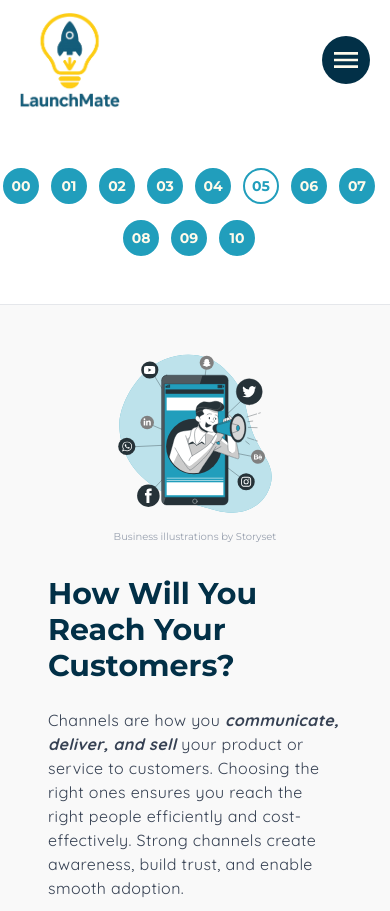
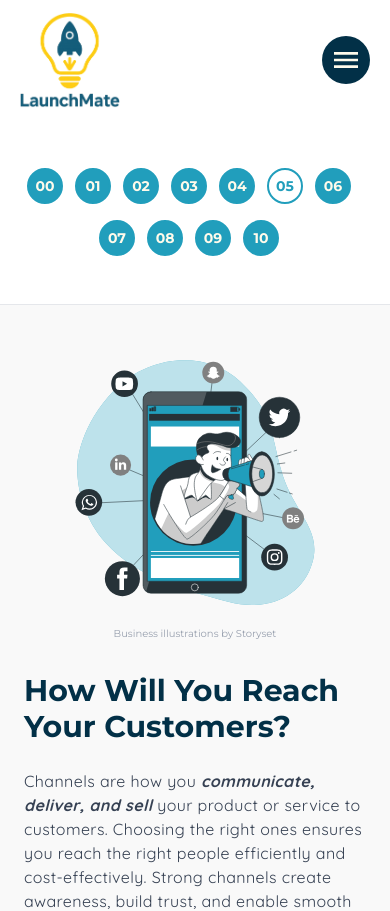
Before and after one commit to happy-phiri/launch-mate-2.0, a React (Vite) app: page /guide/channels in a window 390 px wide. Shown: the top 911 px of the page. Built offline with nearby package versions, Linux system fonts and the light colour scheme.

Commit message:
edit image width on guide pages

```diff
--- a/src/components/GuideNavigation.jsx
+++ b/src/components/GuideNavigation.jsx
@@ -3,7 +3,7 @@ import { navItems } from "../data";
 
 const GuideNavigation = () => {
   return (
-    <aside className="flex flex-wrap justify-center lg:flex-col lg:gap-4 py-10 font-montserrat text-prussian-blue text-sm">
+    <aside className="flex flex-wrap justify-center max-md:px-2.5 lg:flex-col lg:gap-4 py-10 font-montserrat text-prussian-blue text-sm">
       {navItems.map(({ to, label, number }) => (
         <NavLink
           key={to}
--- a/src/layouts/GuideLayout.jsx
+++ b/src/layouts/GuideLayout.jsx
@@ -7,7 +7,7 @@ const GuideLayout = () => {
       <div className="bg-white border-b border-gray-200 lg:border-b-0 lg:border-r lg:min-h-screen lg:sticky lg:top-0">
         <GuideNavigation />
       </div>
-      <div className="bg-[#f9f9f9] px-6 py-10 overflow-auto">
+      <div className="bg-[#f9f9f9] lg:px-6 py-10 overflow-auto">
         <Outlet />
       </div>
     </section>
--- a/src/pages/guide/Channels.jsx
+++ b/src/pages/guide/Channels.jsx
@@ -23,7 +23,7 @@ const Channels = () => {
         <img
           src={channelsImage}
           alt="man faced with a question"
-          className="w-[60%] max-w-md mx-auto"
+          className="w-[80%] lg:w-[60%] max-w-md mx-auto"
         />
         <a
           href="https://storyset.com/business"
--- a/src/pages/guide/Costs.jsx
+++ b/src/pages/guide/Costs.jsx
@@ -23,7 +23,7 @@ const Costs = () => {
         <img
           src={costsImage}
           alt="man faced with a question"
-          className="w-[60%] max-w-md mx-auto"
+          className="w-[80%] lg:w-[60%] max-w-md mx-auto"
         />
         <a
           href="https://storyset.com/people"
--- a/src/pages/guide/Customers.jsx
+++ b/src/pages/guide/Customers.jsx
@@ -18,7 +18,7 @@ const Customers = () => {
         <img
           src={customerImage}
           alt="defining customer personas"
-          className="w-[60%] max-w-md mx-auto"
+          className="w-[80%] lg:w-[60%] max-w-md mx-auto"
         />
         <a
           href="https://storyset.com/business"
--- a/src/pages/guide/Introduction.jsx
+++ b/src/pages/guide/Introduction.jsx
@@ -14,7 +14,7 @@ const Introduction = () => {
       <img
         src={leanCanvasImage}
         alt="lean canvas template"
-        className="w-[90%] rounded-2xl shadow-lg"
+        className="lg:w-[90%] rounded-2xl shadow-lg"
       />
       {/* INTRO SECTION */}
       <div className="space-y-4 max-w-4xl mt-8">
--- a/src/pages/guide/KeyMetrics.jsx
+++ b/src/pages/guide/KeyMetrics.jsx
@@ -22,7 +22,7 @@ const KeyMetrics = () => {
         <img
           src={metricsImage}
           alt="two people analyzing data"
-          className="w-[60%] max-w-md mx-auto"
+          className="w-[80%] lg:w-[60%] max-w-md mx-auto"
         />
         <a
           href="https://storyset.com/work"
--- a/src/pages/guide/Problem.jsx
+++ b/src/pages/guide/Problem.jsx
@@ -22,7 +22,7 @@ const Problem = () => {
         <img
           src={problemImage}
           alt="man offering helping hand"
-          className="w-[60%] max-w-md mx-auto"
+          className="w-[80%] lg:w-[60%] max-w-md mx-auto"
         />
         <a
           href="https://storyset.com/people"
--- a/src/pages/guide/Revenue.jsx
+++ b/src/pages/guide/Revenue.jsx
@@ -23,7 +23,7 @@ const Revenue = () => {
         <img
           src={revenueImage}
           alt="woman on a call in front of store"
-          className="w-[60%] max-w-md mx-auto"
+          className="w-[80%] lg:w-[60%] max-w-md mx-auto"
         />
         <a
           href="https://storyset.com/business"
--- a/src/pages/guide/Solution.jsx
+++ b/src/pages/guide/Solution.jsx
@@ -18,7 +18,7 @@ const Solution = () => {
         <img
           src={solutionImage}
           alt="man faced with a question"
-          className="w-[60%] max-w-md mx-auto"
+          className="w-[80%] lg:w-[60%] max-w-md mx-auto"
         />
         <a
           href="https://storyset.com/business"
--- a/src/pages/guide/UnfairAdvantage.jsx
+++ b/src/pages/guide/UnfairAdvantage.jsx
@@ -18,7 +18,7 @@ const UnfairAdvantage = () => {
         <img
           src={unfairAdvantageImage}
           alt="man climbing steps with advantages"
-          className="w-[60%] max-w-md mx-auto"
+          className="w-[80%] lg:w-[60%] max-w-md mx-auto"
         />
         <a
           href="https://storyset.com/people"
--- a/src/pages/guide/UniqueValueProposition.jsx
+++ b/src/pages/guide/UniqueValueProposition.jsx
@@ -18,7 +18,7 @@ const UniqueValueProposition = () => {
         <img
           src={uvpImage}
           alt="man faced with two choices"
-          className="w-[60%] max-w-md mx-auto"
+          className="w-[80%] lg:w-[60%] max-w-md mx-auto"
         />
         <a
           href="https://storyset.com/business"
```
